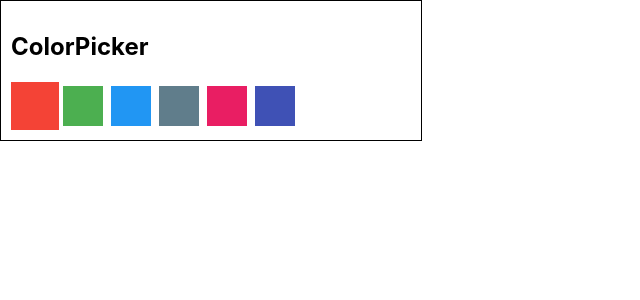
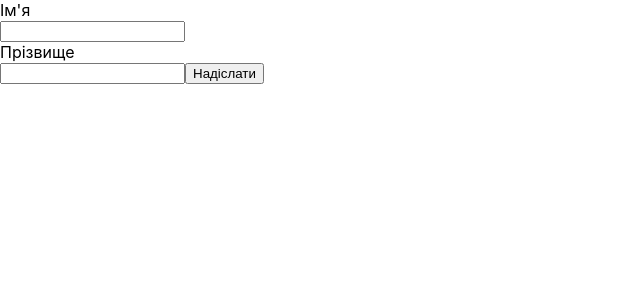
Before and after one commit to Diana064/counter, a React (Create React App) app: page / in a window 1280 px wide. Shown: the top 300 px of the page, without its empty margins (0-640 px from the left). Built offline with nearby package versions, Linux system fonts and the light colour scheme.

Commit message:
додала форму

```diff
--- a/package.json
+++ b/package.json
@@ -12,6 +12,7 @@
     "react-dom": "^18.1.0",
     "react-icons": "^4.7.1",
     "react-scripts": "5.0.1",
+    "shortid": "^2.2.16",
     "styled-components": "^5.3.6",
     "styled-system": "^5.1.5",
     "web-vitals": "^2.1.3"
--- a/src/components/App.jsx
+++ b/src/components/App.jsx
@@ -1,21 +1,70 @@
-import ColorPicker from './colorPicker/ColorPicker.jsx';
-
+// import ColorPicker from './colorPicker/ColorPicker.jsx';
 // import Counter from './counter/Counter';
 // import DropDown from './dropDown/DropDown';
-const colorPickerOptions = [
-  { label: 'red', color: '#F44336' },
-  { label: 'green', color: '#4CAF50' },
-  { label: 'blue', color: '#2196F3' },
-  { label: 'grey', color: '#607D8B' },
-  { label: 'pink', color: '#E91E63' },
-  { label: 'indigo', color: '#3F51B5' },
-];
-export const App = () => {
-  return (
-    <div>
-      {/* <Counter /> */}
-      {/* <DropDown /> */}
-      <ColorPicker options={colorPickerOptions} />
-    </div>
-  );
-};
+
+import { Component } from 'react';
+import ToDoList from './toDoList/ToDoLIst';
+import initialTodos from '../todos.json';
+import Form from './form/Form';
+
+// const colorPickerOptions = [
+//   { label: 'red', color: '#F44336' },
+//   { label: 'green', color: '#4CAF50' },
+//   { label: 'blue', color: '#2196F3' },
+//   { label: 'grey', color: '#607D8B' },
+//   { label: 'pink', color: '#E91E63' },
+//   { label: 'indigo', color: '#3F51B5' },
+// ];
+
+class App extends Component {
+  state = {
+    todos: initialTodos,
+    name: '',
+    surname: '',
+  };
+  deleteTodos = todoId => {
+    this.setState(prevState => ({
+      todos: prevState.todos.filter(todo => todo.id !== todoId),
+    }));
+  };
+  formSubmitHandler = data => {
+    console.log(data);
+  };
+  // handleNameChange = event => {
+  //   console.log(event.currentTarget.value);
+  //   this.setState({ name: event.currentTarget.value });
+  // };
+  // handleSurnameChange = event => {
+  //   console.log(event.currentTarget.value);
+  //   this.setState({ surname: event.currentTarget.value });
+  // };
+  render() {
+    const { todos } = this.state;
+    const totalTodo = todos.length;
+    const completedTodos = todos.reduce(
+      (acc, todo) => (todo.completed ? acc + 1 : acc),
+      0
+    );
+    return (
+      // <div>
+      //   <div>
+      //     <p>Загальна к-ть todo: {totalTodo}</p>
+
+      //     <p>Виконані todo: {completedTodos}</p>
+      //   </div>
+      //   <ToDoList todos={todos} onDeleteTodo={this.deleteTodos} />
+      //   {/* <Counter />
+      // <DropDown />
+      // <ColorPicker options={colorPickerOptions} /> */}
+      // </div>
+      // <div>
+      //   <input
+      //     type="text"
+      //     value={this.state.inputValue}
+      //     onChange={this.handleInputChange}
+      //   />
+      <Form onSubmit={this.formSubmitHandler} />
+    );
+  }
+}
+export default App;
--- a/src/components/colorPicker/ColorPicker.jsx
+++ b/src/components/colorPicker/ColorPicker.jsx
@@ -5,7 +5,9 @@ class ColorPicker extends Component {
   state = {
     actieOptionIndx: 0,
   };
-
+  setActiveIdx = index => {
+    this.setState({ actieOptionIndx: index });
+  };
   makeOptionClassName = index => {
     const optionClasses = ['ColorPicker__option'];
 
@@ -15,9 +17,11 @@ class ColorPicker extends Component {
     return optionClasses.join(' ');
   };
   render() {
+    const { label } = this.props.options[this.state.actieOptionIndx];
     return (
       <div className="ColorPicker">
         <h2 className="ColorPicker__title">ColorPicker</h2>
+        <p>Выбран цвет: {label}</p>
         <div>
           {this.props.options.map(({ label, color }, index) => {
             const optionClassName = this.makeOptionClassName(index);
@@ -28,6 +32,7 @@ class ColorPicker extends Component {
                 style={{
                   backgroundColor: color,
                 }}
+                onClick={() => this.setActiveIdx(index)}
               ></button>
             );
           })}
--- /dev/null
+++ b/src/components/form/Form.jsx
@@ -0,0 +1,50 @@
+import { Component } from 'react';
+
+class Form extends Component {
+  state = {
+    name: '',
+    surname: '',
+  };
+  handleChange = event => {
+    const { name, value } = event.currentTarget;
+    this.setState({ [name]: value });
+  };
+  handleSubmit = event => {
+    event.preventDefault();
+    console.log(this.state);
+    this.props.onSubmit(this.state);
+    this.reset();
+  };
+  reset = () => {
+    this.setState({ name: '', surname: '' });
+  };
+  render() {
+    return (
+      <form onSubmit={this.handleSubmit}>
+        <label htmlFor="">
+          Ім'я
+          <br />
+          <input
+            type="text"
+            name="name"
+            value={this.state.name}
+            onChange={this.handleChange}
+          />
+        </label>
+        <br />
+        <label htmlFor="">
+          Прізвище
+          <br />
+          <input
+            type="text"
+            name="surname"
+            value={this.state.surname}
+            onChange={this.handleChange}
+          />
+        </label>
+        <button type="submit">Надіслати</button>
+      </form>
+    );
+  }
+}
+export default Form;
--- /dev/null
+++ b/src/components/toDoList/ToDoLIst.jsx
@@ -0,0 +1,15 @@
+import { ListItem, ListDeleteBtn, ListTodo } from './ToDoList.style';
+const ToDoList = ({ todos, onDeleteTodo }) => (
+  <>
+    <h2>TODo LIST</h2>
+    <ListTodo>
+      {todos.map(({ id, text }) => (
+        <ListItem key={id}>
+          <p>{text}</p>
+          <ListDeleteBtn onClick={() => onDeleteTodo(id)}>Delete</ListDeleteBtn>
+        </ListItem>
+      ))}
+    </ListTodo>
+  </>
+);
+export default ToDoList;
--- /dev/null
+++ b/src/components/toDoList/ToDoList.style.jsx
@@ -0,0 +1,18 @@
+import styled from 'styled-components';
+
+export const ListTodo = styled.ul`
+  display: inline-flex;
+  flex-direction: column;
+`;
+export const ListDeleteBtn = styled.button`
+  width: 75px;
+  height: 25px;
+`;
+export const ListItem = styled.li`
+  display: flex;
+  align-items: center;
+  gap: 20px;
+  padding: 10px;
+  border: 1px solid black;
+  justify-content: space-between;
+`;
--- a/src/index.js
+++ b/src/index.js
@@ -1,6 +1,6 @@
 import React from 'react';
 import ReactDOM from 'react-dom/client';
-import { App } from 'components/App';
+import App from 'components/App';
 import './index.css';
 import { ThemeProvider } from 'styled-components';
 
--- /dev/null
+++ b/src/todos.json
@@ -0,0 +1,5 @@
+[
+  { "id": "id-1", "text": "Выучить основы React", "completed": true },
+  { "id": "id-2", "text": "Разобраться с React Router", "completed": true },
+  { "id": "id-3", "text": "Пережить Redux", "completed": false }
+]
```
Also changed, not shown: 1 other file (tests, documents, lock files or other folders).
